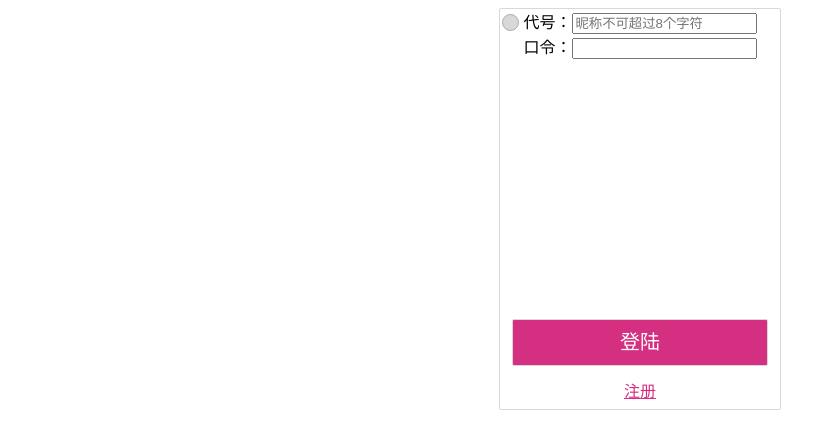
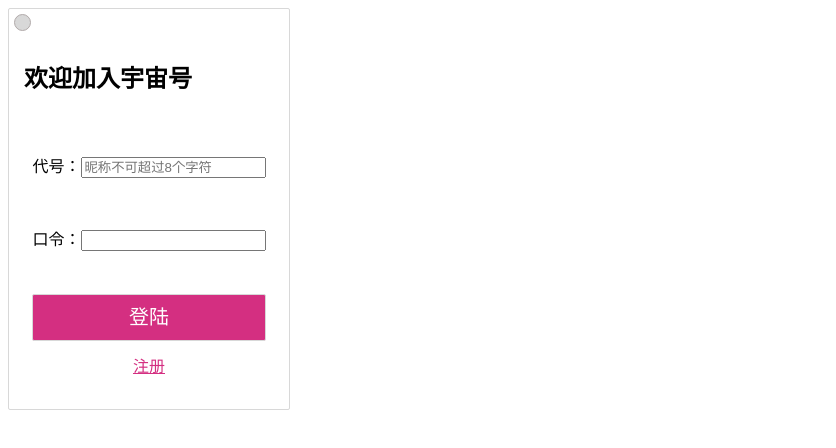
Before and after one commit to Doloreszjx/chatroom, a React (Create React App) app: page / in a window 1280 px wide. Shown: the top 448 px of the page, without its empty margins (0-836 px from the left). Built offline with nearby package versions, Linux system fonts and the light colour scheme; no server answers; the HTML template or start-up script is replaced by a standard one.

Commit message:
log: finish

```diff
--- a/src/components/Toast/index.css
+++ b/src/components/Toast/index.css
@@ -1,8 +1,13 @@
 .toast-wrapper {
-	background: #ffffff;
-	border: 1px solid #d8d8d8;
+	position: absolute;
+	left: 10%;
+	top: 20%;
+	display: flex;
+	flex-direction: column;
+	width: 210px;
+	padding: 8px;
+	border: 2px solid #979797;
 	border-radius: 2px;
-	padding-left: 12px;
 	opacity: 1;
 	transition: opacity 0.5s;
 	z-index: 2;
--- a/src/components/Toast/index.js
+++ b/src/components/Toast/index.js
@@ -17,16 +17,13 @@ export default function Toast(props) {
 		// 弹框两秒后隐藏
 		setTimeout(() => {
 			setOpacity(0);
-		}, 2000)
+		}, 2500)
 	})
 
 	return (
-
-			<div className='toast-wrapper' style={{opacity}}>
-				<h2 className='toast-title'>同志你好!</h2>
-				<span className='toast-content'>{toastContent}</span>
-			</div>
-
-
+		<div className='toast-wrapper' style={{opacity}}>
+			<h3 className='toast-title'>同志你好!</h3>
+			<span className='toast-content'>{toastContent}</span>
+		</div>
 	);
 }
--- a/src/modules/Log/index.css
+++ b/src/modules/Log/index.css
@@ -1,6 +1,8 @@
 .log-wrapper {
 	position: relative;
-	margin: 0 auto;
+	display: flex;
+	flex-direction: column;
+	justify-content: center;
 	align-items: center;
 	text-align: center;
 	width: 280px;
@@ -11,7 +13,7 @@
 .log-swich {
 	position: absolute;
 	top: 5px;
-	left: 2px;
+	left: 5px;
 	width: 15px;
 	height: 15px;
 	border: 1px solid #b1aaaa;
@@ -19,12 +21,26 @@
 	background-color: #d8d8d8;
 	z-index: 2;
 }
+.log-title {
+	position: absolute;
+	font-size: 24px;
+	top: 30px;
+	left: 15px;
+}
 .log-swich:hover {
 	background-color: #ed4e4e;
 	border: 1px solid #911818;
 }
+.log-form-wrapper {
+	position: absolute;
+	top: 144px;
+}
+.log-form-wrapper div {
+	padding-bottom: 48px;
+}
 .log-button-wrapper {
-	margin-top: 260px;
+	position: absolute;
+	margin-top: 240px;
 }
 .log-register {
 	margin-top: 12px;
--- a/src/modules/Log/index.js
+++ b/src/modules/Log/index.js
@@ -4,6 +4,7 @@ import Button from '../../components/Button';
 // 交互
 import getRequestUrl from '../../publicMethods/getRequestUrl';
 import axios from 'axios';
+import Toast from '../../components/Toast';
 
 // 公用方法
 import isObjectValueEqual from '../../publicMethods/compareObject';
@@ -12,11 +13,17 @@ import './index.css';
 
 export default function Log(props) {
   const [isShow, setIsShow] = useState(true);
+  const [needRegister, setNeedRegister] = useState(false);
   const [userList, setUserList] = useState([]);
   const [userData, setUserdata] = useState({
     "username": "",
     "password": ""
   })
+
+  // 登陆按钮自定义样式
+  const logButtonStyle = {
+    width: `${232}px`
+  }
 
   // 获取当前注册用户id及登陆密码
   useEffect(() => {
@@ -45,6 +52,7 @@ export default function Log(props) {
           console.log('login successd')
           return true;
         }
+        setNeedRegister(true);
         console.log('register please');
       }
   }
@@ -55,7 +63,8 @@ export default function Log(props) {
       {isShow ?
       <div className="log-wrapper">
         <span className="log-swich" onClick={() => setIsShow(false)}></span>
-        <form>
+			  <h2 className='log-title'>欢迎加入宇宙号</h2>
+        <form className="log-form-wrapper">
         <div>
 					<span>代号：</span>
 					<input
@@ -74,10 +83,13 @@ export default function Log(props) {
 					/>
 				</div>
         </form>
+        {needRegister ?  <Toast toastContent={"请同志填写加入宇宙号申请，敬礼！"} /> : null }
         <div className='log-button-wrapper'>
-          <Button ButtonContent={'登陆'} onClickItem={logClick} />
+          <Button ButtonContent={'登陆'} ButtonStyle={logButtonStyle} onClickItem={logClick} />
           <span className="log-register" onClick={handleLog}>注册</span>
         </div>
+
+
       </div>
     : null}
     </>
--- a/src/publicMethods/compareObject.js
+++ b/src/publicMethods/compareObject.js
@@ -9,7 +9,6 @@ export default function compareObjectValue(objA, objB) {
   for(let i = 0; i < aProperty.length; i++) {
     let proKey = aProperty[i];
     if(objA[proKey] !== objB[proKey]) {
-      console.log(objA[proKey], objB[proKey])
       return false;
     }
   }
```
